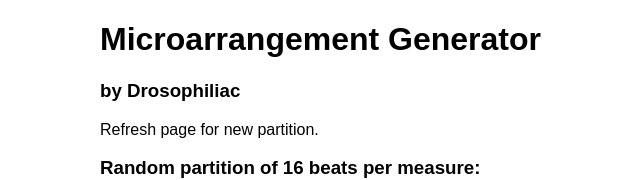
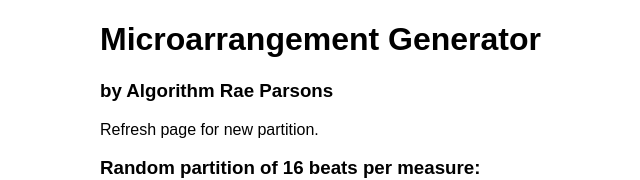
Before and after one commit to algorithmraeparsons/microarrangement-generator, a plain HTML site: page index.html in a window 1280 px wide. Shown: the top 180 px of the page, without its empty margins (290-930 px from the left). Drawn offline with Linux system fonts and the light colour scheme.

Commit message:
Minor text edits to index.html

```diff
--- a/index.html
+++ b/index.html
@@ -12,7 +12,7 @@
         Microarrangement Generator
       </h1>
       <h3>
-        by Drosophiliac
+        by Algorithm Rae Parsons
       </h3>
     </header>
     <main>
```
